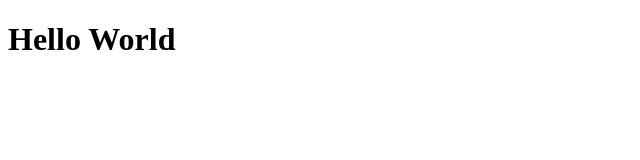
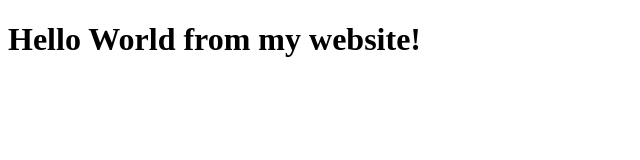
Before and after one commit to AlionaChornobai/hello-world-, a plain HTML site: page index.html in a window 1280 px wide. Shown: the whole page, without its empty margins (0-640 px from the left). Drawn offline with Linux system fonts and the light colour scheme.

Commit message:
Update index.html

```diff
--- a/index.html
+++ b/index.html
@@ -1,9 +1,9 @@
 <!doctype html>
 <html>
   <head>
-    <title>Hello World</title>
+    <title>Hello World from my website!</title>
   </head>
   <body>
-    <h1>Hello World</h1>
+    <h1>Hello World from my website!</h1>
    </body>
   </html>
```
